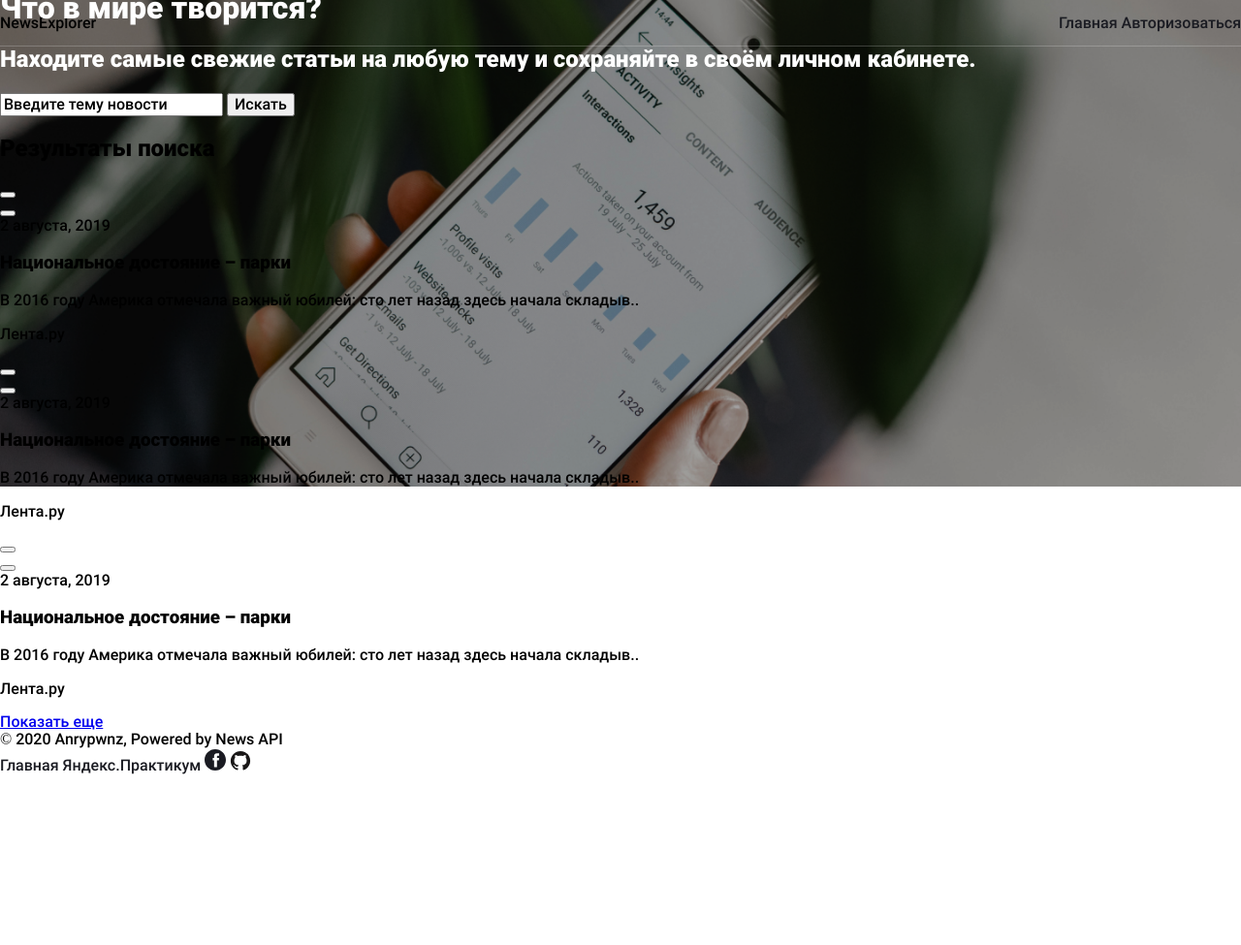
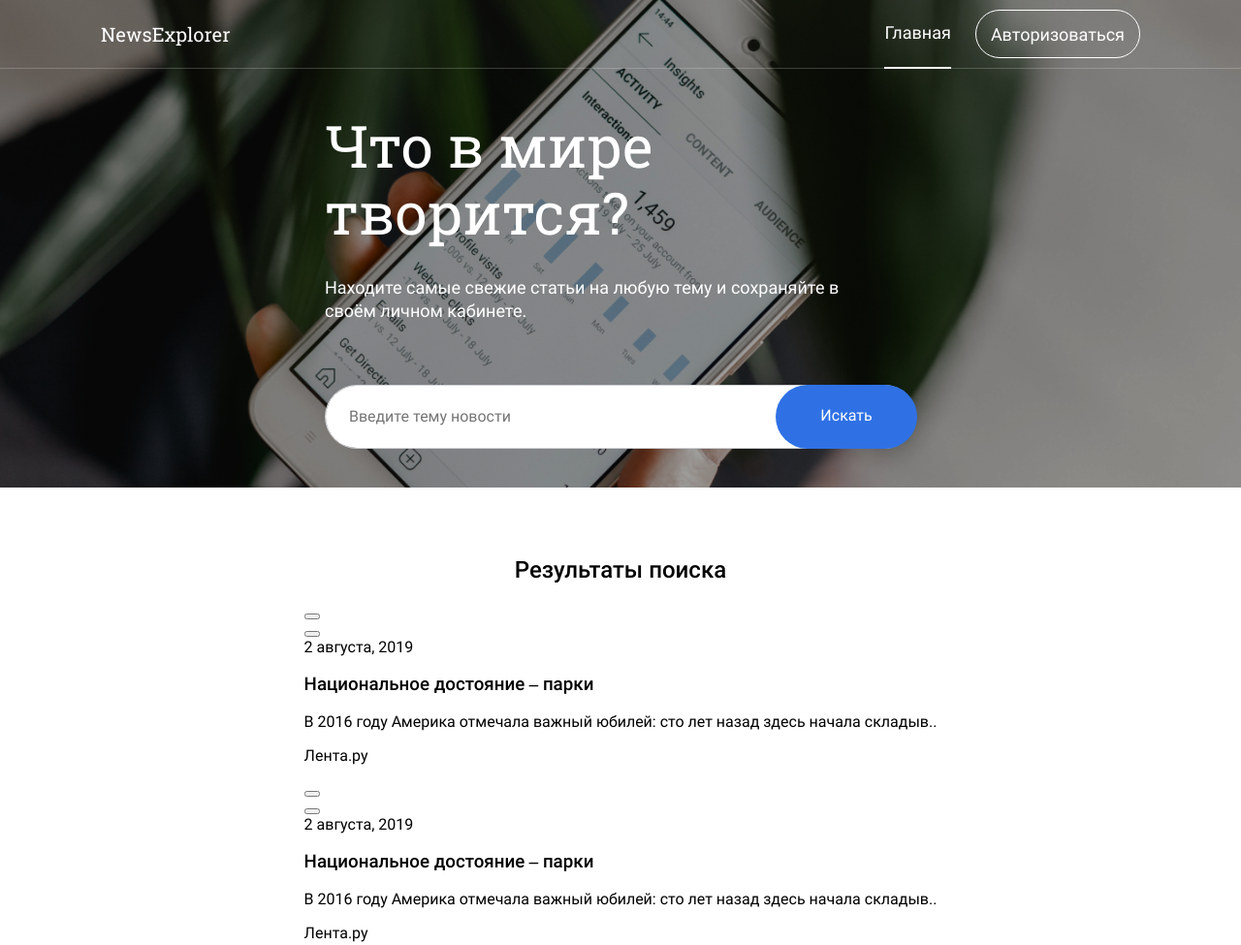
Before and after one commit to anrypwnz/news-explorer-frontend, a website built with webpack: page src/index.html in a window 1280 px wide. Shown: the top 975 px of the page at 97% size. Before the commit the page ends 880 px from the top, so only its background shows below. Built offline with nearby package versions, Linux system fonts and the light colour scheme.

Commit message:
layout index.html

```diff
--- a/src/index.html
+++ b/src/index.html
@@ -21,7 +21,7 @@
       <div class="header__title">NewsExplorer</div>
       <nav class="header__nav">
         <a class="nav__item link nav__item_active" href="#">Главная</a>
-        <a class="nav__item link" href="#">Авторизоваться</a>
+        <a class="nav__item link circle" href="#">Авторизоваться</a>
       </nav>
     </header>
 
@@ -29,12 +29,15 @@
 
       <section class="search root__section">
         <img class="search-bg" src="./images/georgia-de-lotz-search-bg.png" alt="background">
-        <h1 class="search__title">Что в мире творится?</h1>
-        <h2 class="search__subtitle">Находите самые свежие статьи на любую тему и сохраняйте в своём личном кабинете.</h2>
-        <div class="search__input">
-          <input type="text" class="input__field" value="Введите тему новости">
-          <input type="submit" class="input__button" value="Искать">
+        <div class="search__container">
+          <h1 class="search__title">Что в мире творится?</h1>
+          <h2 class="search__subtitle">Находите самые свежие статьи на любую тему и сохраняйте в своём личном кабинете.</h2>
+          <div class="search__input">
+            <input type="text" class="input__field" placeholder="Введите тему новости">
+            <input type="submit" class="input__button" value="Искать">
+          </div>
         </div>
+
       </section>
 
       <section class="results root__section">
@@ -95,7 +98,7 @@
 
         </div>
         <div class="results__more">
-          <a href="#" class="results__button">Показать еще</a>
+          <a href="#" class="results__button link">Показать еще</a>
         </div>
         <div class="results__status">
           <!-- Прелоадер либо "Ничего не найдено" -->
@@ -110,22 +113,24 @@
     <footer class="footer root__section">
       <div class="footer__copyrights">© 2020 Anrypwnz, Powered by News API</div>
       <div class="footer__links">
-        <a class ="link" href="/">Главная</a>
-        <a class ="link" href="https://praktikum.yandex.ru/">Яндекс.Практикум</a>
-        <a class ="link" href="https://facebook.com/anrypwnz">
+        <a class ="footer__link link" href="/">Главная</a>
+        <a class ="footer__link link" href="https://praktikum.yandex.ru/">Яндекс.Практикум</a>
+        <div class="footer__icons">
+        <a class ="footer__link link" href="https://facebook.com/anrypwnz">
           <svg width="22" height="22" viewBox="0 0 22 22" fill="none" xmlns="http://www.w3.org/2000/svg">
             <path fill-rule="evenodd" clip-rule="evenodd"
               d="M22 11C22 17.0751 17.0751 22 11 22C4.92487 22 0 17.0751 0 11C0 4.92487 4.92487 0 11 0C17.0751 0 22 4.92487 22 11ZM12.8026 11.4306H14.7654L15.0252 8.9058H12.8028V7.41849C12.8028 6.86062 13.1714 6.72964 13.4336 6.72964H15.0319V4.27661L12.829 4.2674C10.3843 4.2674 9.82875 6.09864 9.82875 7.26809V8.90344H8.41438V11.4306H9.82875V18.6214H12.8026V11.4306Z"
               fill="#1A1B22" />
           </svg>
         </a>
-        <a class ="link" href="https://github.com/anrypwnz">
+        <a class ="footer__link link" href="https://github.com/anrypwnz">
           <svg width="22" height="21" viewBox="0 0 22 21" fill="none" xmlns="http://www.w3.org/2000/svg">
             <path fill-rule="evenodd" clip-rule="evenodd"
               d="M11 0.894737C5.41702 0.894737 0.894775 5.42319 0.894775 11C0.894775 15.4664 3.79174 19.2505 7.80531 20.5904C8.30778 20.6834 8.49388 20.3733 8.49388 20.1003C8.49388 19.8584 8.48768 19.2256 8.48148 18.382C5.67136 18.9899 5.07584 17.0297 5.07584 17.0297C4.61679 15.8634 3.95303 15.5533 3.95303 15.5533C3.03493 14.9267 4.02127 14.9391 4.02127 14.9391C5.03241 15.0136 5.5721 15.9813 5.5721 15.9813C6.47159 17.5259 7.93558 17.0793 8.51249 16.8187C8.60554 16.1674 8.86608 15.7208 9.15144 15.4664C6.90582 15.2121 4.54855 14.3436 4.54855 10.4727C4.54855 9.36852 4.93936 8.46903 5.59071 7.76185C5.48526 7.50751 5.13787 6.47776 5.68997 5.0882C5.68997 5.0882 6.53983 4.81526 8.46907 6.12417C9.27551 5.90084 10.1378 5.78918 11 5.78298C11.8561 5.78918 12.7246 5.90084 13.531 6.12417C15.4602 4.81526 16.3101 5.0882 16.3101 5.0882C16.8622 6.47776 16.5148 7.50751 16.4094 7.76185C17.0545 8.46903 17.4453 9.36852 17.4453 10.4727C17.4453 14.356 15.0818 15.2059 12.83 15.4602C13.1898 15.7704 13.5186 16.3907 13.5186 17.3336C13.5186 18.686 13.5062 19.7715 13.5062 20.1065C13.5062 20.3795 13.6861 20.6896 14.201 20.5904C18.2145 19.2505 21.1053 15.4664 21.1053 11.0062C21.1053 5.42318 16.5831 0.894737 11 0.894737Z"
               fill="#191717" />
           </svg>
         </a>
+      </div>
       </div>
     </footer>
   </div>
--- a/src/pages/index.css
+++ b/src/pages/index.css
@@ -3,6 +3,13 @@
 
 
 /*  Root */
+/* * {
+  border: 1px solid pink;
+} */
+input {
+  border: 0;
+  outline: none;
+}
 .link {
   text-decoration: none;
   color: #1A1B22;
@@ -11,11 +18,21 @@
   font-family: 'Roboto';
   -webkit-font-smoothing: antialiased;
   -moz-osx-font-smoothing: grayscale;
-  padding-bottom:80px;
+  -webkit-appearance: none;
   min-height: 100vh;
+  margin: auto;
+  align-items: center;
+  max-width: 1440px;
+}
+.root__section {
+  display: flex;
+  flex-direction: column;
+  align-items: center;
+  justify-content: center;
+
 }
 .main {
-  max-width: 1440px;
+
 }
 
 /* Header */
@@ -24,21 +41,157 @@
   display: flex;
   flex-direction: row;
   justify-content: space-between;
-  padding: 15px 0;
+  padding: 0 104px;
   background: rgba(196, 196, 196, 0.01);
   box-shadow: inset 0px -1px 0px rgba(255, 255, 255, 0.2);
+  max-width: 100%;
+  color: #fff;
 }
 
+.header__title {
+  font-family: Roboto Slab;
+  font-style: normal;
+  font-weight: bold;
+  font-size: 20px;
+  align-self: center;
+}
+
+.header__nav {
+  font-style: normal;
+  font-weight: 500;
+  font-size: 18px;
+  display: flex;
+  align-items: center;
+}
+
+.nav__item {
+  color: #fff;
+  font-family: Roboto;
+  font-weight: 500;
+  font-size: 18px;
+  margin-left: 25px;
+  padding: 24px 0;
+}
+
+.circle {
+  border: 1px solid #fff;
+  box-sizing: border-box;
+  border-radius: 100px;
+  padding: 15px;
+  height: 50px;
+}
+
+.nav__item_active {
+  border-bottom: 2px solid #fff;
+}
+
+
+
+/* search block */
 .search {
   /* background-image: url('../images/georgia-de-lotz-search-bg.png'); */
   color: white;
   margin-top: -80px;
   position: relative;
+  /* поменять на относительное */
+  height: 564px;
+  max-width: 1440px;
 }
 
 .search-bg {
   position: absolute;
+  top: 0;
   z-index: -1;
-  height: 100;
-  width: 100VW;
+  width: 100%;
+  height: auto;
 }
+.search__container {
+  margin: 0;
+}
+
+.search__title {
+  font-family: Roboto Slab;
+  font-size: 60px;
+  max-width: 604px;
+  margin: 32px 0;
+}
+
+.search__subtitle {
+  /* шрифт не похож */
+  font-family: Roboto;
+  font-style: normal;
+  font-weight: normal;
+  font-size: 18px;
+  line-height: 24px;
+  max-width: 545px;
+  margin: 0 0 64px 0 ;
+}
+
+.search__input {
+  border: 1px solid #D1D2D6;
+  border-radius: 100px;
+  height: 64px;
+  width: 608px;
+  display: flex;
+  position: relative;
+}
+
+.input__field {
+  height: 100%;
+  width: 100%;
+  border-radius: 100px;
+  padding: 0;
+  padding-left: 24px;
+  font-size: 16px;
+
+
+}
+
+.input__button {
+  padding: 0;
+  height: 103%;
+  width: 24%;
+  background: #2F71E5;
+  color: #fff;
+  position: absolute;
+  right: -2px;
+  top: -1px;
+  border-radius: 100px;
+}
+
+.input__button:hover {
+  background-color: #347EFF;
+}
+
+.input__button:active {
+  background-color:  #2A65CC;
+}
+
+
+
+
+
+ /* footer */
+
+.footer {
+  flex-direction: row;
+  justify-content: space-between;
+  padding: 30px 104px;
+}
+
+.footer__copyrights {
+  color: #B6BCBF;
+}
+
+.footer__links {
+  font-size: 18px;
+  display: flex;
+}
+
+.footer__link {
+  padding: 0 10px;
+}
+
+.footer__icons {
+  margin-left: 20px;
+}
--- a/src/vendor/fonts.css
+++ b/src/vendor/fonts.css
@@ -8,13 +8,13 @@
   font-family: 'Roboto';
   font-style:  normal;
   font-weight: 400;
-  src: url("./fonts/roboto-medium.woff") format("woff");
+  src: url("./fonts/roboto-regular.woff") format("woff");
 }
 @font-face {
   font-family: 'Roboto';
   font-style:  bold;
   font-weight: 700;
-  src: url("./fonts/roboto-black.woff") format("woff");
+  src: url("./fonts/roboto-medium.woff") format("woff");
 }
 @font-face {
   font-family: 'Roboto';
```
